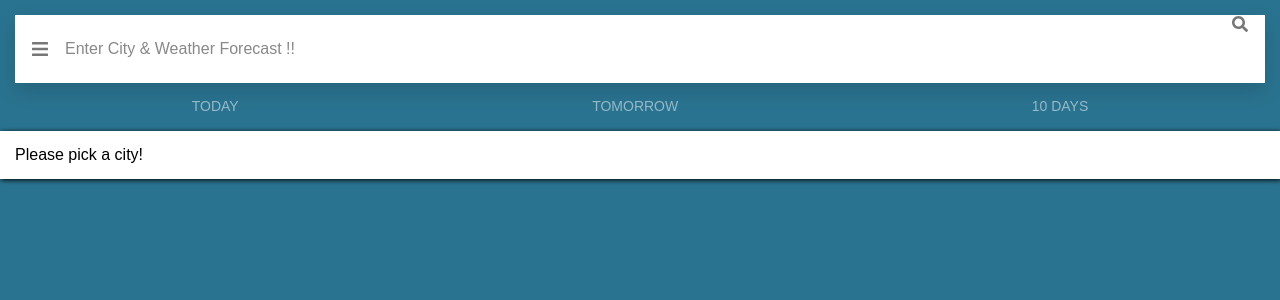
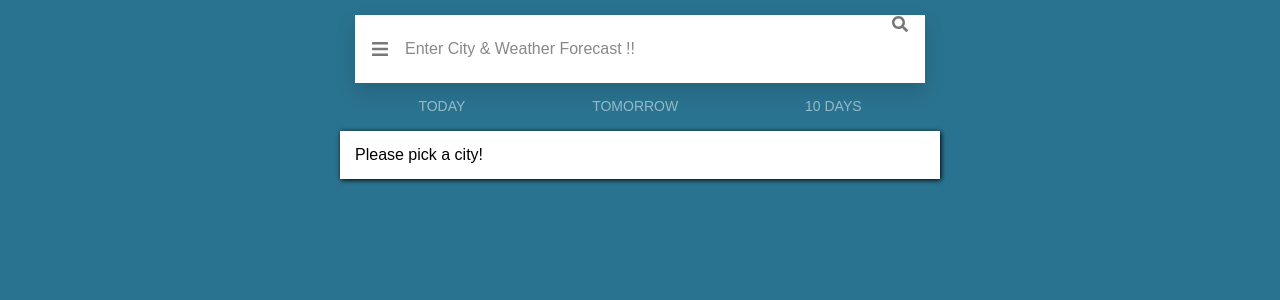
Before and after one commit to xRavi/weather, a React (Create React App) app: page / in a window 1280 px wide. Shown: the top 300 px of the page. Built offline with nearby package versions, Linux system fonts and the light colour scheme.

Commit message:
maxwidth

```diff
--- a/src/containers/Homepage.css
+++ b/src/containers/Homepage.css
@@ -99,6 +99,8 @@ table td{
 }
 
 body {
+  max-width: 600px;
+  margin: 0 auto;
     background-color:#2a7390;
 }
   .s003 {
```
